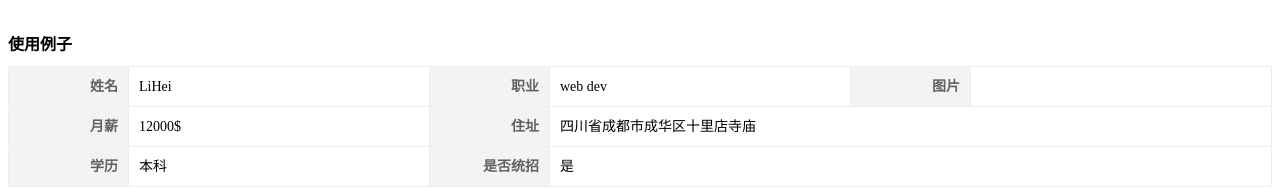
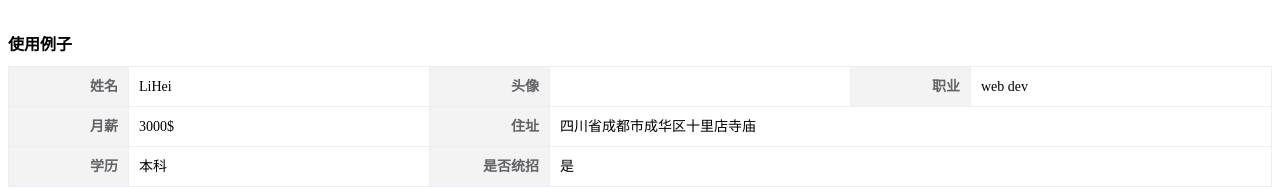
Before and after one commit to jackchoumine/form-table, a Vue app: page / in a window 1280 px wide. Shown: the top 188 px of the page. Built offline with nearby package versions, Linux system fonts and the light colour scheme.

Commit message:
feat: 完善例子

```diff
--- a/example/App.vue
+++ b/example/App.vue
@@ -2,7 +2,7 @@
  * @Description:
  * @Date: 2021-06-09 12:14:25 +0800
  * @Author: JackChou
- * @LastEditTime: 2021-06-09 14:22:32 +0800
+ * @LastEditTime: 2021-06-09 14:24:39 +0800
  * @LastEditors: JackChou
 -->
 <template>
@@ -19,7 +19,7 @@ export default {
       data: {
         name: 'LiHei',
         job: 'web dev',
-        slary: '12000',
+        slary: '3000',
         address: '四川省成都市成华区十里店寺庙',
         education: '本科',
         isGood: 1
@@ -27,16 +27,16 @@ export default {
       titleList: [
         { title: '姓名', prop: 'name' },
         {
+          title: '头像',
+          // 自定义 title 属性值
+          titleTips: data => {
+            return (data.image && '生成图，点击放大') || '暂无头像'
+          },
+          prop: 'image'
+        },
+        {
           title: '职业',
           prop: 'job'
-        },
-        {
-          title: '图片',
-          // 自定义 title 属性值
-          titleTips: data => {
-            return (data.image && '生成图，点击放大') || '暂无生成图'
-          },
-          prop: 'image'
         },
         {
           title: '月薪',
```
